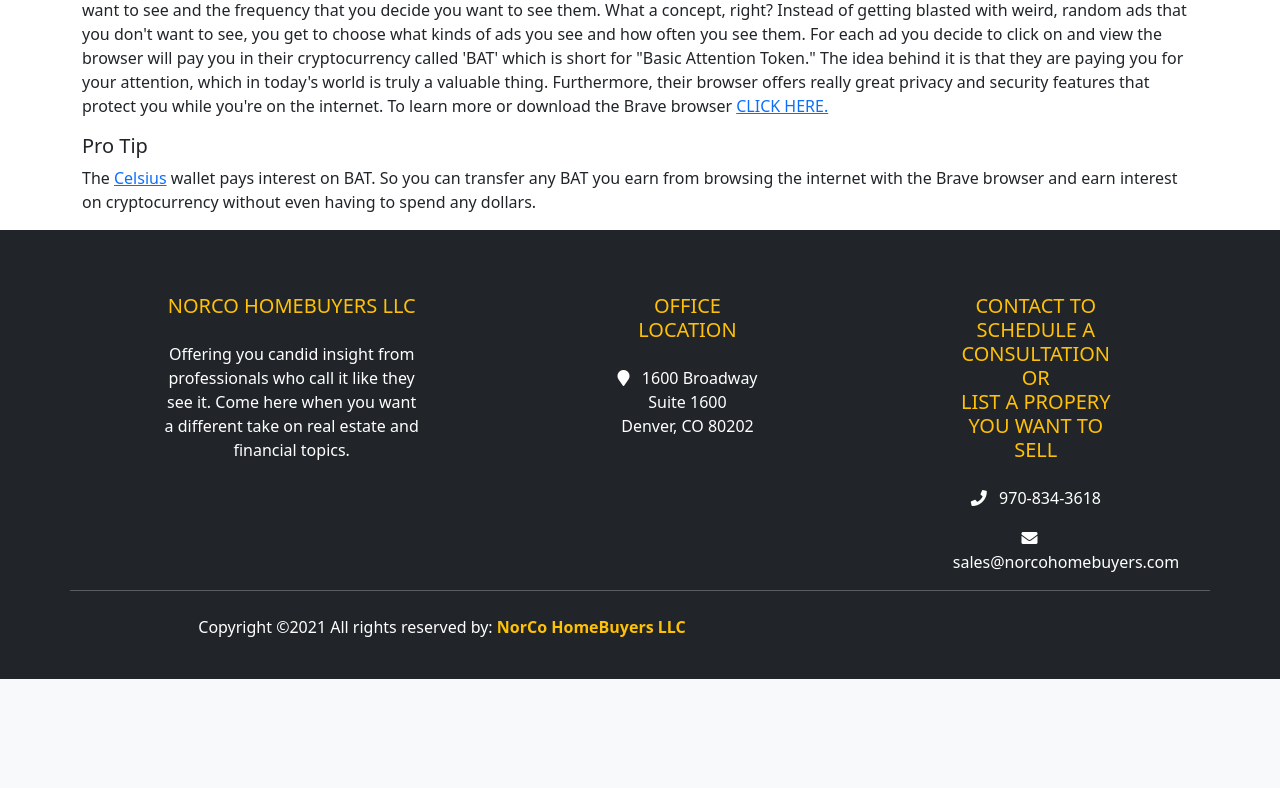
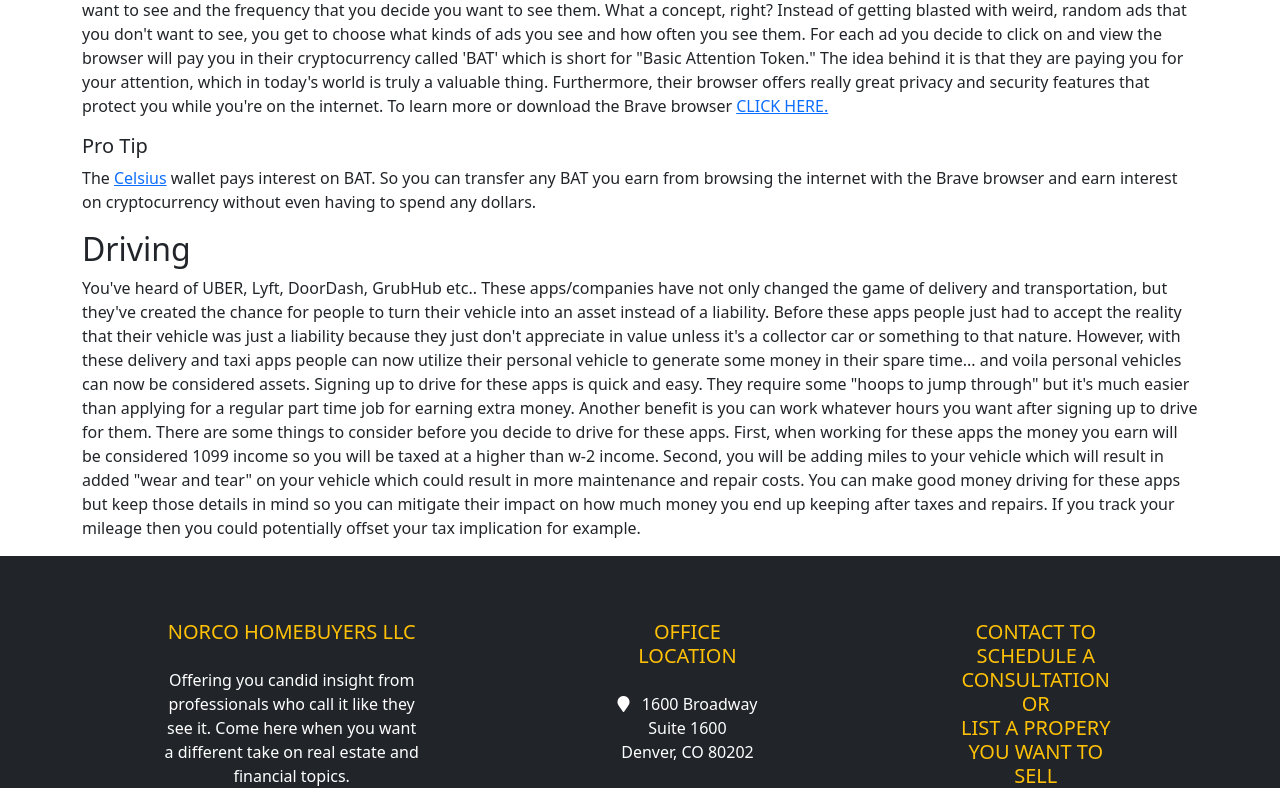
Before and after one commit to ssbyrne89/NCHB, a Flask app: page /wtmm in a window 1280 px wide. Shown: the part 3418-4206 px from the top of the page. Before the commit the page ends 4097 px from the top, so only its background shows below. Run offline with Flask 2, Linux system fonts and the light colour scheme.

Commit message:
added more text content

```diff
--- a/templates/base.html
+++ b/templates/base.html
@@ -13,7 +13,7 @@
 <body>
     <nav class="navbar navbar-expand-lg navbar-light bg-light">
         <div class="container-fluid">
-          <a class="navbar-brand" href="#">NorCo HomeBuyers</a>
+          <a class="navbar-brand" href="/">NorCo HomeBuyers</a>
           <button class="navbar-toggler" type="button" data-bs-toggle="collapse" data-bs-target="#navbarSupportedContent" aria-controls="navbarSupportedContent" aria-expanded="false" aria-label="Toggle navigation">
             <span class="navbar-toggler-icon"></span>
           </button>
--- a/templates/wtmm.html
+++ b/templates/wtmm.html
@@ -186,7 +186,20 @@
             cryptocurrency without even having to spend any dollars.
         </p>
         </p>
-
+        <h2>Driving</h2>
+        <p>You've heard of UBER, Lyft, DoorDash, GrubHub etc.. These apps/companies have not only changed the game of delivery and transportation, but
+            they've created the chance for people to turn their vehicle into an asset instead of a liability. Before these apps people just had to
+            accept the reality that their vehicle was just a liability because they just don't appreciate in value unless it's a collector car or
+            something to that nature. However, with these delivery and taxi apps people can now utilize their personal vehicle to generate some money
+            in their spare time... and voila personal vehicles can now be considered assets. Signing up to drive for these apps is quick and easy.
+            They require some "hoops to jump through" but it's much easier than applying for a regular part time job for earning extra money.
+            Another benefit is you can work whatever hours you want after signing up to drive for them.
+            There are some things to consider before you decide to drive for these apps. First, when working for these apps the money you earn
+            will be considered 1099 income so you will be taxed at a higher than w-2 income. Second, you will be adding miles to your vehicle which
+            will result in added "wear and tear" on your vehicle which could result in more maintenance and repair costs. You can make good money
+            driving for these apps but keep those details in mind so you can mitigate their impact on how much money you end up keeping after taxes
+            and repairs. If you track your mileage then you could potentially offset your tax implication for example.
+        </p>
 
         {% endblock %}
 
```
